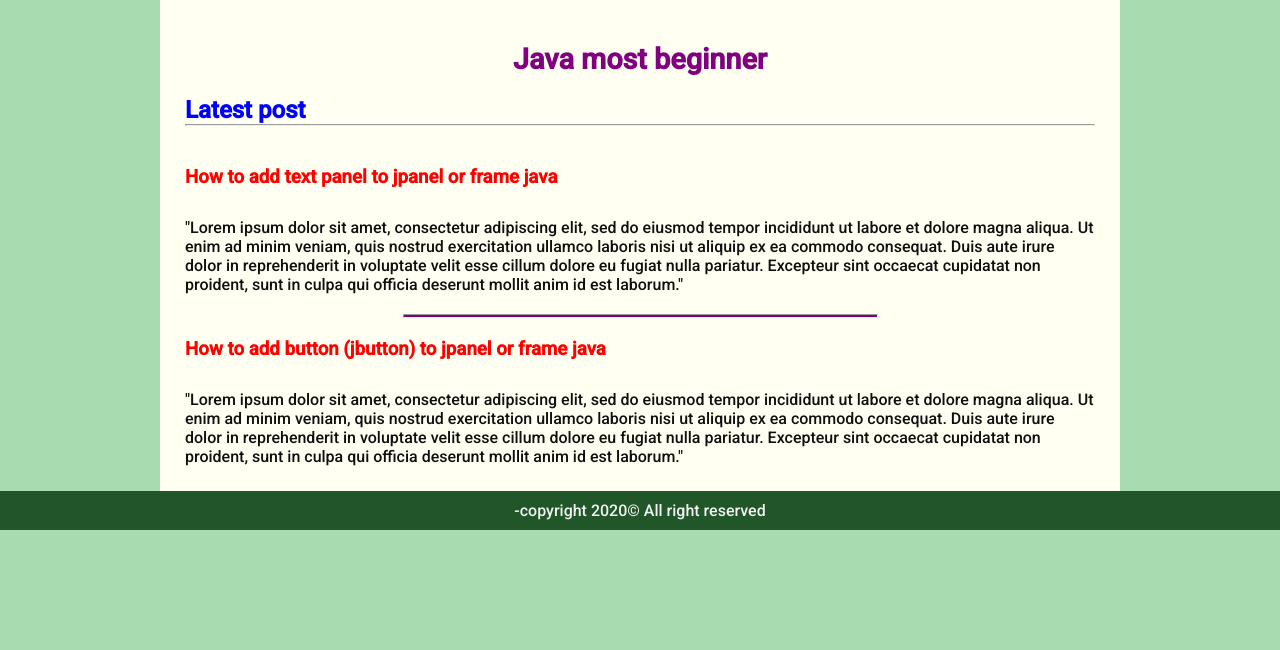
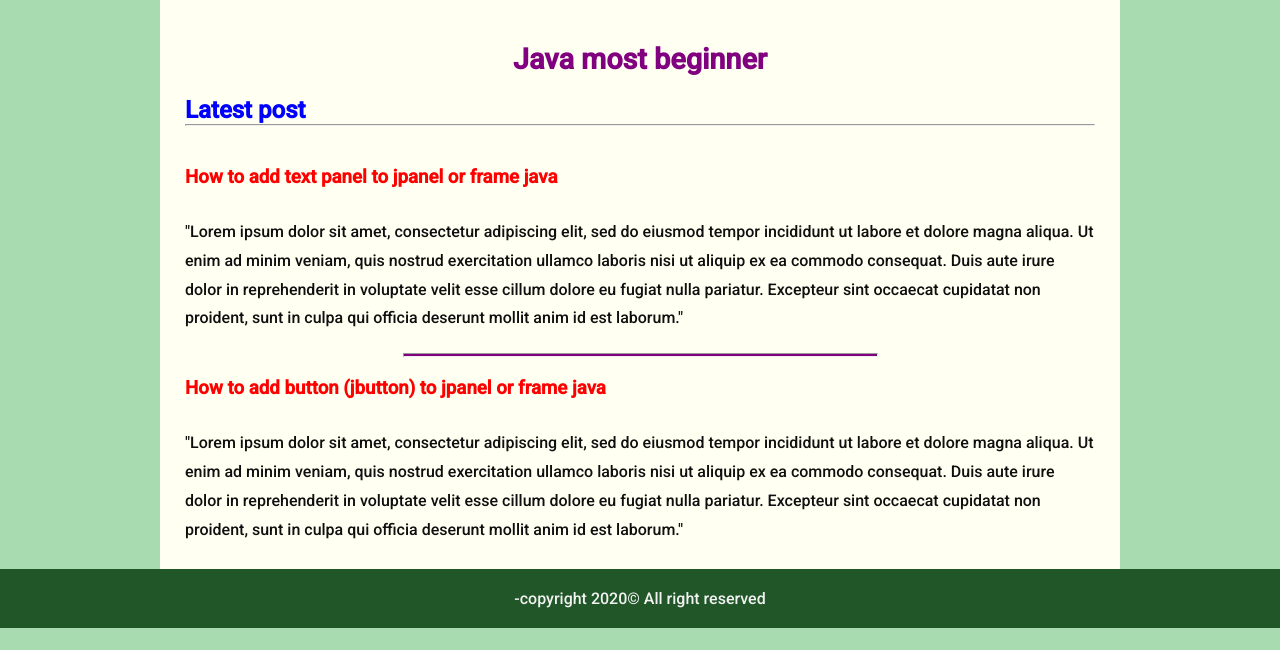
Before and after one commit to maescode-bot/stutern-task-six, a plain HTML site: page index.html in a window 1280 px wide. Shown: the part 150-800 px from the top of the page. Drawn offline with Linux system fonts and the light colour scheme.

Commit message:
add padding to footer

```diff
--- a/css/main-style.css
+++ b/css/main-style.css
@@ -17,7 +17,7 @@ body{
     font-family: 'Roboto', sans-serif;
     font-size: 16px;
     background-color: var(--secondary-color);
-    height: 100hv;
+    height: 100vh;
 }
 
 header{
@@ -100,6 +100,7 @@ article h3{
 article p{
     padding: 10px 20px;
     margin: 10px 0px;
+    line-height: 1.8em !important;
     color:var(--primary-text-color);
 }
 
@@ -116,6 +117,6 @@ footer{
 
 footer p{
     text-align: center;
-    padding: 10px;
+    padding: 20px;
     color: var(--off-white);
 }
```
